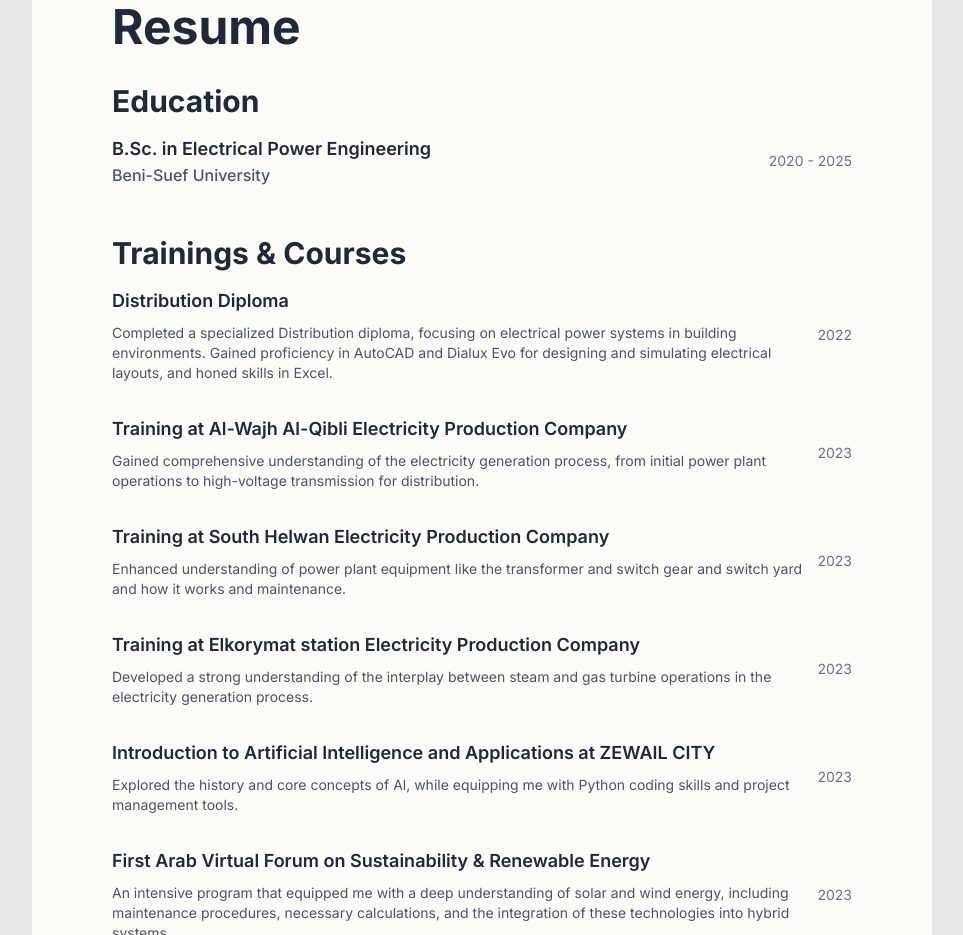
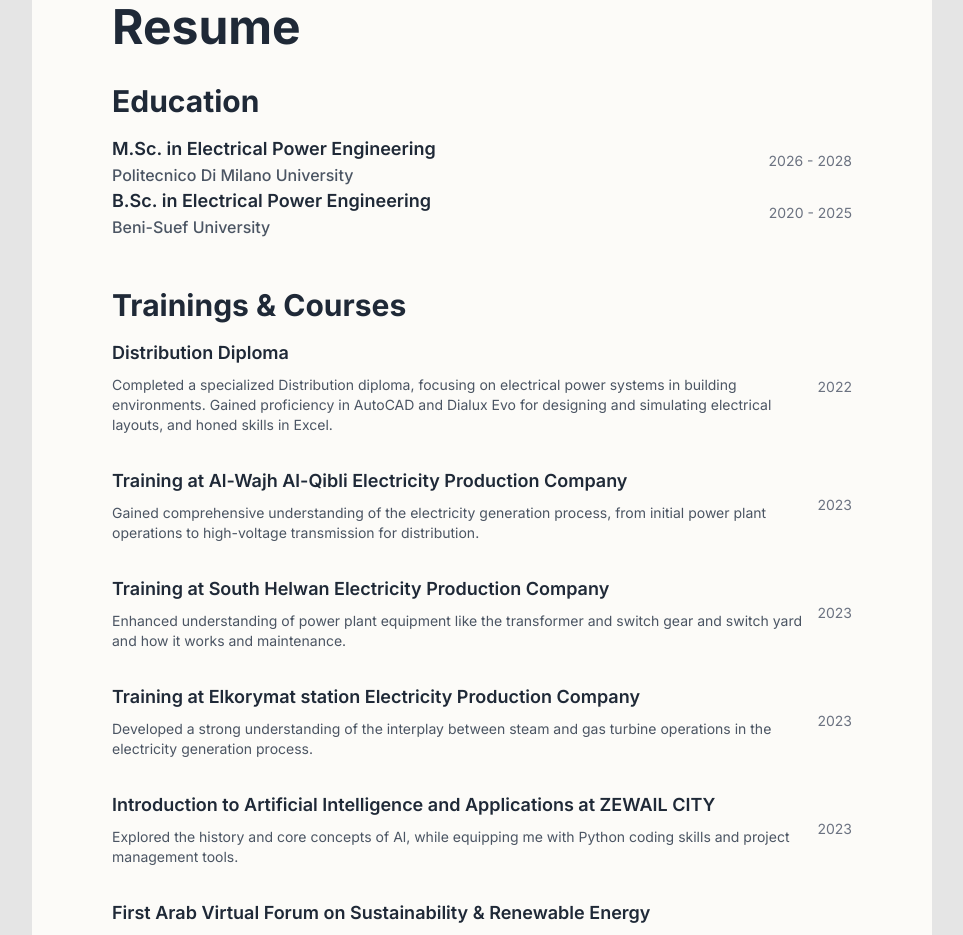
Before and after one commit to keroalkesk-stack/Kerolos-Emad-portofolio, a plain HTML site: page index.html in a window 1280 px wide. Shown: the part 1597-2532 px from the top of the page, without its empty margins (48-1011 px from the left). Drawn offline with nearby package versions, Linux system fonts and the light colour scheme.

Commit message:
Update index.html

```diff
--- a/index.html
+++ b/index.html
@@ -387,6 +387,15 @@
                 <h1 class="text-5xl font-extrabold text-gray-800 mb-8">Resume</h1>
 
                 <h2 class="text-3xl font-bold text-gray-800 mt-8 mb-4">Education</h2>
+                 <div class="space-y-6 text-gray-700">
+                    <div class="flex flex-col sm:flex-row justify-between items-start sm:items-center">
+                        <div>
+                            <p class="text-lg font-semibold text-gray-800">M.Sc. in Electrical Power Engineering</p>
+                            <p class="font-medium text-gray-600">Politecnico Di Milano University</p>
+                        </div>
+                        <p class="text-gray-500 text-sm mt-2 sm:mt-0">2026 - 2028</p>
+                    </div>
+                </div>
                 <div class="space-y-6 text-gray-700">
                     <div class="flex flex-col sm:flex-row justify-between items-start sm:items-center">
                         <div>
```
